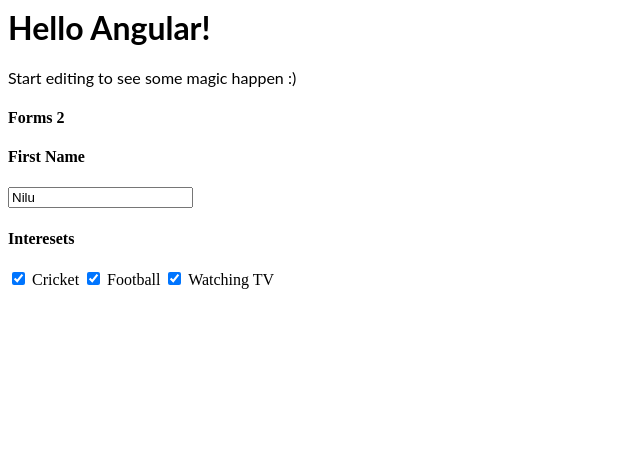
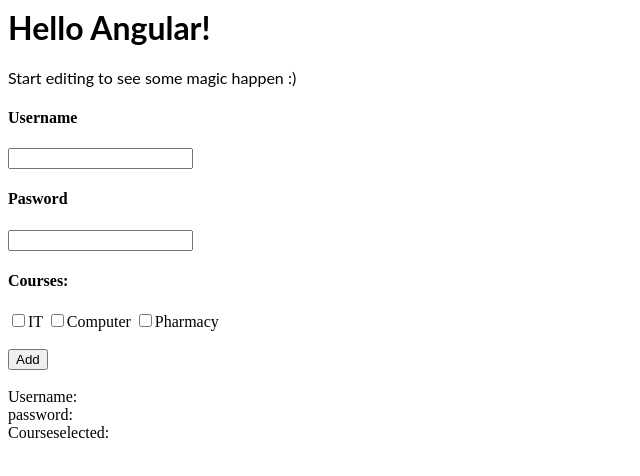
Before and after one commit to somiravula/angular-tda, an Angular app: page / in a window 1280 px wide. Shown: the top 476 px of the page, without its empty margins (0-640 px from the left). Built offline with nearby package versions, Linux system fonts and the light colour scheme.

Commit message:
2 files modified, 4 added

```diff
--- a/src/app/app.component.html
+++ b/src/app/app.component.html
@@ -5,4 +5,6 @@
 
 <!-- <forms></forms> -->
 
-<forms-2></forms-2>
+<!-- <forms-2></forms-2> -->
+<!-- <form-3></form-3> -->
+<app-example4></app-example4>
--- a/src/app/app.module.ts
+++ b/src/app/app.module.ts
@@ -6,10 +6,12 @@
 import { HelloComponent } from './hello.component';
 import { ReactiveFormsExampleComponent } from './reactive-forms-example/reactive-forms-example.component';
 import { ReactiveFormsExample2Component } from './reactive-forms-example-2/reactive-forms-example-2.component';
+import { Reactiveformexample3Component } from './reactiveformexample3/reactiveformexample3.component';
+import { Example4Component } from './example4/example4.component';
 
 @NgModule({
   imports:      [ BrowserModule, FormsModule, ReactiveFormsModule ],
-  declarations: [ AppComponent, HelloComponent, ReactiveFormsExampleComponent, ReactiveFormsExample2Component ],
+  declarations: [ AppComponent, HelloComponent, ReactiveFormsExampleComponent, ReactiveFormsExample2Component, Reactiveformexample3Component, Example4Component ],
   bootstrap:    [ AppComponent ]
 })
 export class AppModule { }
--- /dev/null
+++ b/src/app/example4/example4.component.html
@@ -0,0 +1,21 @@
+<form [formGroup]="form4">
+  <h4>Username</h4>
+  <input formControlName="username">
+  <h4>Pasword</h4>
+   <input formControlName="password" type="password">
+   <br>
+   <h4>Courses:</h4>
+   <ng-container formArrayName="courses1" *ngFor="let data of courses;let i=index">
+    <input type="checkbox" formControlname="i">{{data}}
+   </ng-container>
+   <br>
+   <br>
+   <input type="button" value="Add" (click)="show()"/>
+<br>
+<br>
+<div>
+  Username:{{username}} <br>
+  password:{{paswword}}<br>
+  Courseselected:{{course}}
+</div>
+</form>
--- /dev/null
+++ b/src/app/example4/example4.component.ts
@@ -0,0 +1,45 @@
+
+
+import { Component, OnInit } from '@angular/core';
+import { FormArray, FormBuilder, FormControl,  FormGroup } from '@angular/forms';
+
+@Component({
+  selector: 'app-example4',
+  templateUrl: './example4.component.html'
+})
+export class Example4Component implements OnInit {
+form4:FormGroup;
+courses=["IT","Computer","Pharmacy"]
+username;
+paswword;
+course;
+
+  constructor(private fb:FormBuilder) { }
+
+  ngOnInit() {
+
+// [FormGroup] directive binds <form> element to FormGroup instance
+// FormControlName directive binds input elements to FormControl instance
+    //there are two ways to create from  control, instance
+    //1. without form buider
+  this.form4=new FormGroup({
+      username:new FormControl(),
+      password:new FormControl(),
+      courses1:new FormArray(this.courses.map(item=>new FormControl()))
+  });
+  //2.with from builder
+    // this.form4=this.fb.group({
+    //   username:[''],
+    //   password:[''],
+    //   courses1:new FormArray(this.courses.map(item=>new FormControl()))
+    // })
+  }
+show()
+{
+  debugger
+  console.log(this.form4.get('courses1').value)
+this.username=this.form4.get('username').value;
+this.paswword=this.form4.get('password').value;
+this.course=this.form4.get('courses1').value;
+}
+}
--- /dev/null
+++ b/src/app/reactiveformexample3/reactiveformexample3.component.html
@@ -0,0 +1,10 @@
+<form [formGroup]="example3Form">
+  FirstName
+  <input type="text" formControleName="firstName"><br>
+  Last name
+<input type="text" formControleName="lastname">
+<br>
+<ng-container formArrayName="hobbies" *ngFor="let data of hobby;let i=index">
+  <input type="checkbox" formControleName="i">{{data}}
+</ng-container>
+</form>
--- /dev/null
+++ b/src/app/reactiveformexample3/reactiveformexample3.component.ts
@@ -0,0 +1,24 @@
+import { Component, OnInit } from '@angular/core';
+import { FormBuilder, FormGroup,FormArray, FormControl } from '@angular/forms';
+
+@Component({
+  selector: 'form-3',
+  templateUrl: './reactiveformexample3.component.html'
+})
+export class Reactiveformexample3Component {
+
+public example3Form:FormGroup;
+public hobby=["Playing","Travellig","Net Surffing"];
+  constructor(private fb:FormBuilder) { }
+
+  ngOnInit():void {
+    this.example3Form=new FormGroup({
+     firstname:new FormControl(null),
+     lastname:new FormControl(null),
+      //hobbies: this.fb.array(this.hobby.map(i => this.fb.control(true)))
+     hobbies:new FormArray(this.hobby.map(i => new FormControl()))
+    });
+
+  }
+
+}
```
